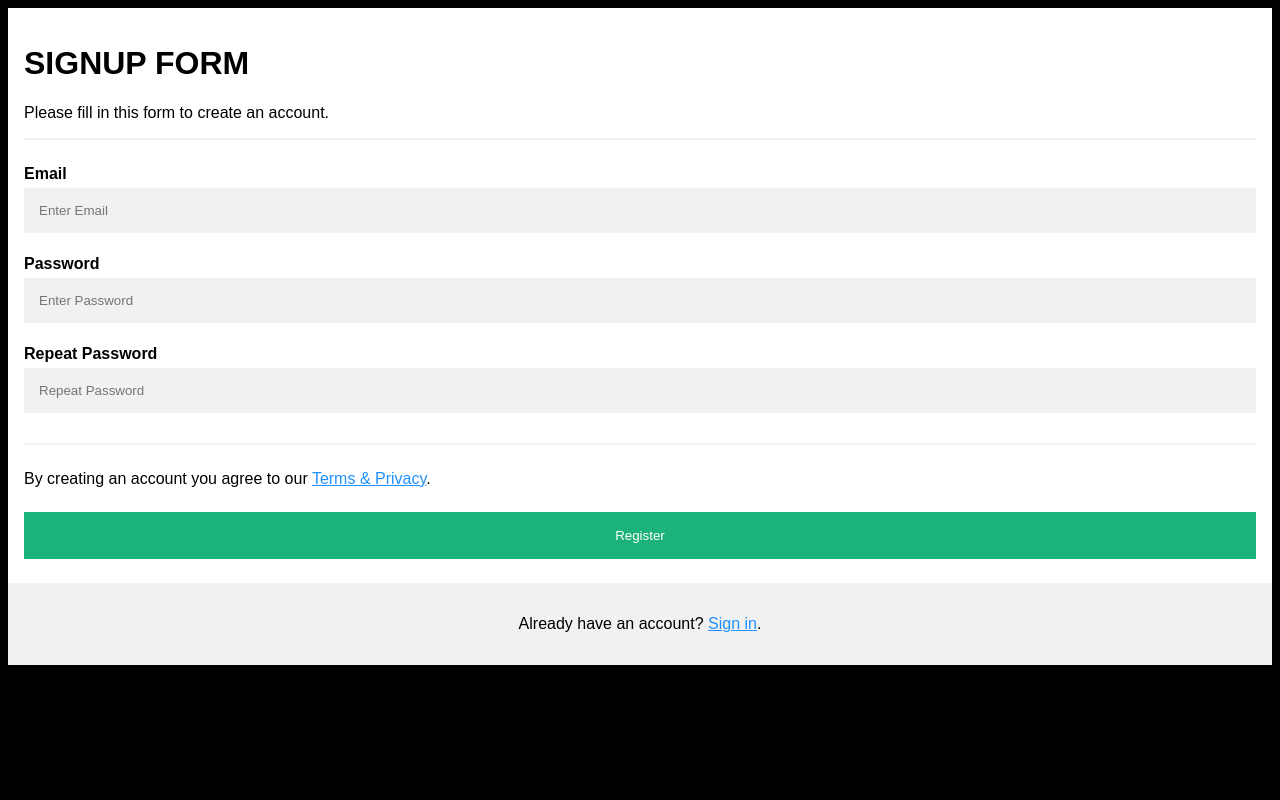
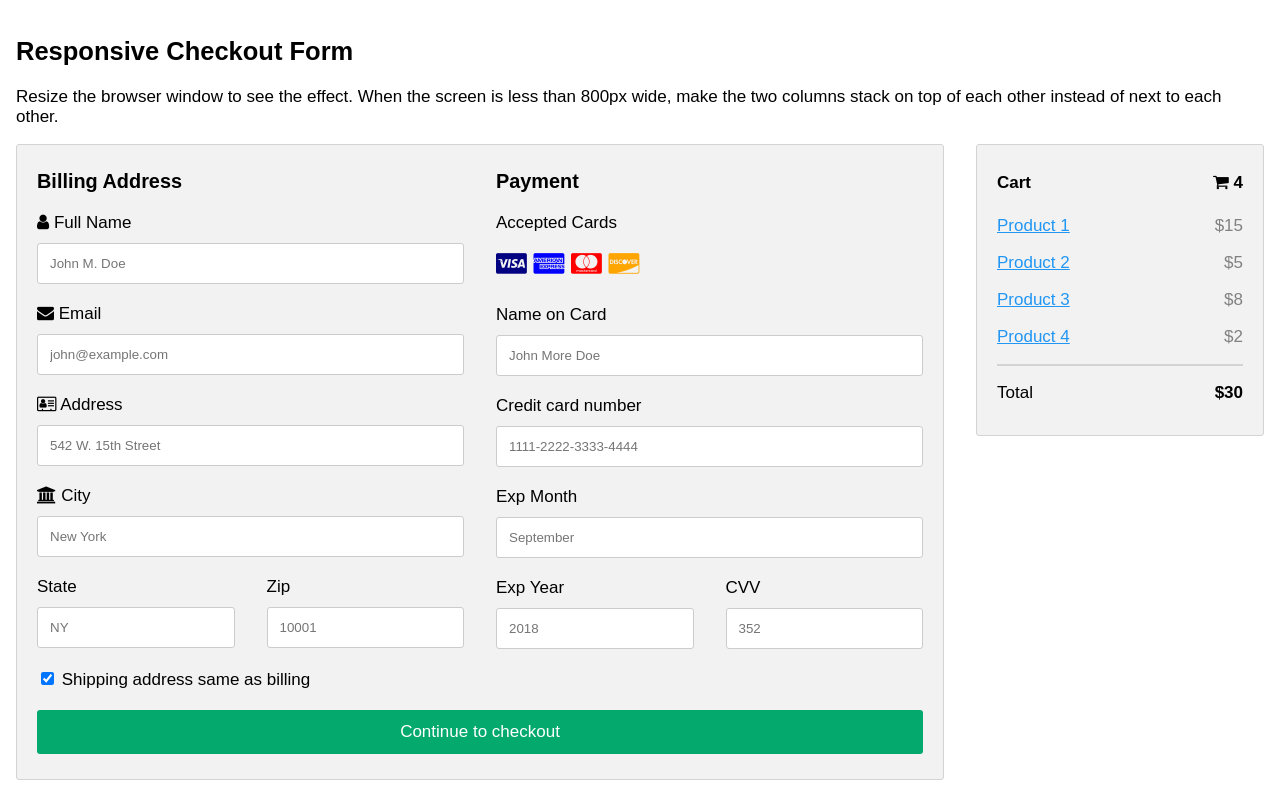
Before and after one commit to UdaykumarPedduri/git-docker-jenkins-project, a plain HTML site: page index.html in a window 1280 px wide. Drawn offline with Linux system fonts and the light colour scheme.

Commit message:
commit-3

```diff
--- a/index.html
+++ b/index.html
@@ -2,97 +2,193 @@
 <html>
 <head>
 <meta name="viewport" content="width=device-width, initial-scale=1">
+<link rel="stylesheet" href="https://cdnjs.cloudflare.com/ajax/libs/font-awesome/4.7.0/css/font-awesome.min.css">
 <style>
 body {
-  font-family: Arial, Helvetica, sans-serif;
-  background-color: black;
+  font-family: Arial;
+  font-size: 17px;
+  padding: 8px;
 }
 
 * {
   box-sizing: border-box;
 }
 
-/* Add padding to containers */
-.container {
-  padding: 16px;
-  background-color: white;
+.row {
+  display: -ms-flexbox; /* IE10 */
+  display: flex;
+  -ms-flex-wrap: wrap; /* IE10 */
+  flex-wrap: wrap;
+  margin: 0 -16px;
 }
 
-/* Full-width input fields */
-input[type=text], input[type=password] {
-  width: 100%;
-  padding: 15px;
-  margin: 5px 0 22px 0;
-  display: inline-block;
-  border: none;
-  background: #f1f1f1;
+.col-25 {
+  -ms-flex: 25%; /* IE10 */
+  flex: 25%;
 }
 
-input[type=text]:focus, input[type=password]:focus {
-  background-color: #ddd;
-  outline: none;
+.col-50 {
+  -ms-flex: 50%; /* IE10 */
+  flex: 50%;
 }
 
-/* Overwrite default styles of hr */
-hr {
-  border: 1px solid #f1f1f1;
-  margin-bottom: 25px;
+.col-75 {
+  -ms-flex: 75%; /* IE10 */
+  flex: 75%;
 }
 
-/* Set a style for the submit button */
-.registerbtn {
+.col-25,
+.col-50,
+.col-75 {
+  padding: 0 16px;
+}
+
+.container {
+  background-color: #f2f2f2;
+  padding: 5px 20px 15px 20px;
+  border: 1px solid lightgrey;
+  border-radius: 3px;
+}
+
+input[type=text] {
+  width: 100%;
+  margin-bottom: 20px;
+  padding: 12px;
+  border: 1px solid #ccc;
+  border-radius: 3px;
+}
+
+label {
+  margin-bottom: 10px;
+  display: block;
+}
+
+.icon-container {
+  margin-bottom: 20px;
+  padding: 7px 0;
+  font-size: 24px;
+}
+
+.btn {
   background-color: #04AA6D;
   color: white;
-  padding: 16px 20px;
-  margin: 8px 0;
+  padding: 12px;
+  margin: 10px 0;
   border: none;
+  width: 100%;
+  border-radius: 3px;
   cursor: pointer;
-  width: 100%;
-  opacity: 0.9;
+  font-size: 17px;
 }
 
-.registerbtn:hover {
-  opacity: 1;
+.btn:hover {
+  background-color: #45a049;
 }
 
-/* Add a blue text color to links */
 a {
-  color: dodgerblue;
+  color: #2196F3;
 }
 
-/* Set a grey background color and center the text of the "sign in" section */
-.signin {
-  background-color: #f1f1f1;
-  text-align: center;
+hr {
+  border: 1px solid lightgrey;
+}
+
+span.price {
+  float: right;
+  color: grey;
+}
+
+/* Responsive layout - when the screen is less than 800px wide, make the two columns stack on top of each other instead of next to each other (also change the direction - make the "cart" column go on top) */
+@media (max-width: 800px) {
+  .row {
+    flex-direction: column-reverse;
+  }
+  .col-25 {
+    margin-bottom: 20px;
+  }
 }
 </style>
 </head>
 <body>
 
-<form action="/action_page.php">
-  <div class="container">
-    <h1>SIGNUP FORM</h1>
-    <p>Please fill in this form to create an account.</p>
-    <hr>
+<h2>Responsive Checkout Form</h2>
+<p>Resize the browser window to see the effect. When the screen is less than 800px wide, make the two columns stack on top of each other instead of next to each other.</p>
+<div class="row">
+  <div class="col-75">
+    <div class="container">
+      <form action="/action_page.php">
 
-    <label for="email"><b>Email</b></label>
-    <input type="text" placeholder="Enter Email" name="email" id="email" required>
+        <div class="row">
+          <div class="col-50">
+            <h3>Billing Address</h3>
+            <label for="fname"><i class="fa fa-user"></i> Full Name</label>
+            <input type="text" id="fname" name="firstname" placeholder="John M. Doe">
+            <label for="email"><i class="fa fa-envelope"></i> Email</label>
+            <input type="text" id="email" name="email" placeholder="john@example.com">
+            <label for="adr"><i class="fa fa-address-card-o"></i> Address</label>
+            <input type="text" id="adr" name="address" placeholder="542 W. 15th Street">
+            <label for="city"><i class="fa fa-institution"></i> City</label>
+            <input type="text" id="city" name="city" placeholder="New York">
 
-    <label for="psw"><b>Password</b></label>
-    <input type="password" placeholder="Enter Password" name="psw" id="psw" required>
+            <div class="row">
+              <div class="col-50">
+                <label for="state">State</label>
+                <input type="text" id="state" name="state" placeholder="NY">
+              </div>
+              <div class="col-50">
+                <label for="zip">Zip</label>
+                <input type="text" id="zip" name="zip" placeholder="10001">
+              </div>
+            </div>
+          </div>
 
-    <label for="psw-repeat"><b>Repeat Password</b></label>
-    <input type="password" placeholder="Repeat Password" name="psw-repeat" id="psw-repeat" required>
-    <hr>
-    <p>By creating an account you agree to our <a href="#">Terms & Privacy</a>.</p>
+          <div class="col-50">
+            <h3>Payment</h3>
+            <label for="fname">Accepted Cards</label>
+            <div class="icon-container">
+              <i class="fa fa-cc-visa" style="color:navy;"></i>
+              <i class="fa fa-cc-amex" style="color:blue;"></i>
+              <i class="fa fa-cc-mastercard" style="color:red;"></i>
+              <i class="fa fa-cc-discover" style="color:orange;"></i>
+            </div>
+            <label for="cname">Name on Card</label>
+            <input type="text" id="cname" name="cardname" placeholder="John More Doe">
+            <label for="ccnum">Credit card number</label>
+            <input type="text" id="ccnum" name="cardnumber" placeholder="1111-2222-3333-4444">
+            <label for="expmonth">Exp Month</label>
+            <input type="text" id="expmonth" name="expmonth" placeholder="September">
+            <div class="row">
+              <div class="col-50">
+                <label for="expyear">Exp Year</label>
+                <input type="text" id="expyear" name="expyear" placeholder="2018">
+              </div>
+              <div class="col-50">
+                <label for="cvv">CVV</label>
+                <input type="text" id="cvv" name="cvv" placeholder="352">
+              </div>
+            </div>
+          </div>
 
-    <button type="submit" class="registerbtn">Register</button>
+        </div>
+        <label>
+          <input type="checkbox" checked="checked" name="sameadr"> Shipping address same as billing
+        </label>
+        <input type="submit" value="Continue to checkout" class="btn">
+      </form>
+    </div>
   </div>
-
-  <div class="container signin">
-    <p>Already have an account? <a href="#">Sign in</a>.</p>
+  <div class="col-25">
+    <div class="container">
+      <h4>Cart <span class="price" style="color:black"><i class="fa fa-shopping-cart"></i> <b>4</b></span></h4>
+      <p><a href="#">Product 1</a> <span class="price">$15</span></p>
+      <p><a href="#">Product 2</a> <span class="price">$5</span></p>
+      <p><a href="#">Product 3</a> <span class="price">$8</span></p>
+      <p><a href="#">Product 4</a> <span class="price">$2</span></p>
+      <hr>
+      <p>Total <span class="price" style="color:black"><b>$30</b></span></p>
+    </div>
   </div>
-</form>
+</div>
 
 </body>
 </html>
```
